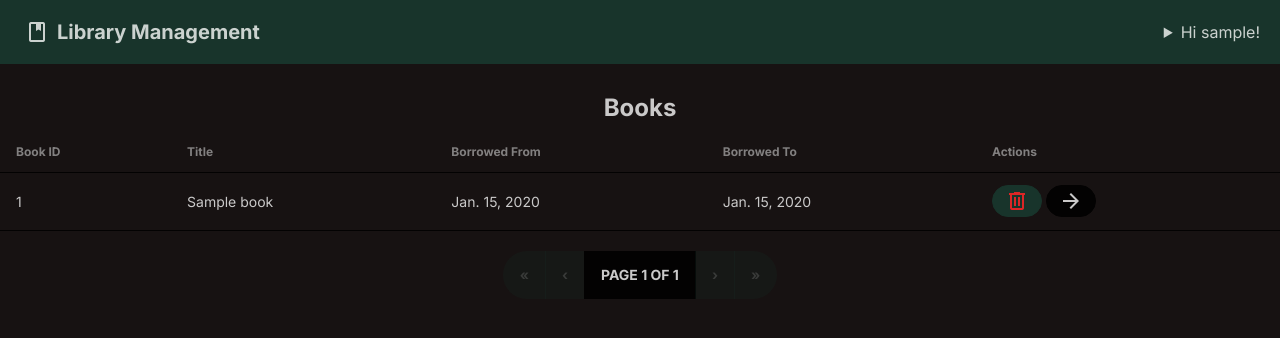
After one commit to mlhmz/library_management, a Django app: page /borrowed_books in a window 1280 px wide. The commit adds this page. Shown: the top 338 px of the page. Run offline with Django 4.2, Linux system fonts and the light colour scheme; a user stored in the database is signed in; tables that the repository leaves empty hold one stand-in row (values such as "Sample post"); style sheets or scripts are compiled from the project's sources.

Commit message:
Add borrow list view and filter backend

````diff
--- a/library/templates/base.html
+++ b/library/templates/base.html
@@ -24,6 +24,7 @@
                 <details class="dropdown dropdown-end dropdown-hover cursor-pointer">
                     <summary>Hi {{ user.username }}!</summary>
                     <ul class="p-2 shadow menu dropdown-content z-[1] bg-base-200 rounded-box">
+                        <li><a href="{% url 'borrowed_books' %}">Borrowed Books</a></li>
                         <li><a href="{% url 'logout' %}">Logout</a></li>
                     </ul>
                 </details>
--- /dev/null
+++ b/library/templates/borrowed_books.html
@@ -0,0 +1,71 @@
+{% extends "base.html" %}
+
+{% block title %}
+    Books
+{% endblock %}
+
+{% block main %}
+    <div class="flex flex-col items-center">
+        <div class="text-2xl my-2 font-bold">
+            Books
+        </div>
+        <div class="overflow-x-auto overflow-y-auto w-full">
+            <table class="table w-full">
+                <thead>
+                <tr>
+                    <th>Book ID</th>
+                    <th>Title</th>
+                    <th>Borrowed From</th>
+                    <th>Borrowed To</th>
+                    <th>Actions</th>
+                </tr>
+                </thead>
+                <tbody>
+                {% for entry in borrowed_books %}
+                    <tr>
+                        <td>{{ entry.book_id }}</td>
+                        <td>{{ entry.book.title }}</td>
+                        <td>{{ entry.borrowed_from }}</td>
+                        <td>{{ entry.borrowed_to }}</td>
+                        <td>
+                            <a class="btn btn-sm btn-neutral hover:btn-neutral-focus">
+                                    <span class="material-symbols-outlined text-red-600 cursor-pointer"
+                                          onclick="console.log('test')">delete</span>
+                            </a>
+                            <a class="btn btn-sm" href="{% url 'book_borrow' entry.book_id %}">
+                                <span class="material-symbols-outlined cursor-pointer">arrow_forward</span>
+                            </a>
+                        </td>
+                    </tr>
+                {% endfor %}
+                </tbody>
+            </table>
+        </div>
+
+
+        <div class="m-auto my-5">
+            <div class="join">
+                {% if page_obj.has_previous %}
+                    <a class="join-item btn" href="?page=1">&laquo;</a>
+                    <a class="join-item btn" href="?page={{ page_obj.previous_page_number }}">‹</a>
+                {% else %}
+                    <a class="join-item btn" disabled="true" href="?page=1">&laquo;</a>
+                    <a class="join-item btn" disabled="true">‹</a>
+                {% endif %}
+
+                <a class="join-item btn">
+                    Page {{ page_obj.number }} of {{ page_obj.paginator.num_pages }}
+                </a>
+
+                {% if page_obj.has_next %}
+                    <a class="join-item btn" href="?page={{ page_obj.next_page_number }}">›</a>
+                    <a class="join-item btn" href="?page={{ page_obj.paginator.num_pages }}">&raquo;</a>
+                {% else %}
+                    <a class="join-item btn" disabled="true">›</a>
+                    <a class="join-item btn" disabled="true">&raquo;</a>
+                {% endif %}
+            </div>
+        </div>
+    </div>
+{% endblock %}
+```
--- a/library/urls.py
+++ b/library/urls.py
@@ -4,5 +4,6 @@ from library import views
 
 urlpatterns = [
     path("", views.BookListView.as_view(), name="book_list"),
+    path("borrowed_books", views.BorrowedBooksListView.as_view(), name="borrowed_books"),
     path("borrow/<int:book_pk>", views.BookBorrowView.as_view(), name="book_borrow"),
 ]
--- a/library/views.py
+++ b/library/views.py
@@ -13,6 +13,51 @@ class BookListView(ListView):
     model = Book
     template_name = 'book_list.html'
     context_object_name = "books"
+
+    def get_queryset(self):
+        # print(self.request.content_params['deine_mama'])
+        all_books = Book.objects.all()
+
+        # filter id
+        query_id = self.request.GET.get('id')
+        if query_id is not None:
+            all_books = all_books.filter(id=query_id)
+
+        author = self.request.GET.get('author')
+        if author is not None:
+            all_books = all_books.filter(author__name__icontains=author)
+
+        title = self.request.GET.get('title')
+        if title is not None:
+            all_books = all_books.filter(title__icontains=title)
+
+        isbn = self.request.GET.get('isbn')
+        if isbn is not None:
+            all_books = all_books.filter(isbn__icontains=isbn)
+
+        genre = self.request.GET.get('genre')
+        if genre is not None:
+            genres = genre.split(',')
+            for genre in genres:
+                all_books = all_books.filter(genres__name__icontains=genre)
+
+        year = self.request.GET.get('year')
+        if year is not None:
+            all_books = all_books.filter(year__icontains=year)
+
+        all_books = all_books.order_by('-year')
+        return all_books
+
+
+class BorrowedBooksListView(ListView):
+    paginate_by = 10
+    model = BorrowEntry
+    template_name = 'borrowed_books.html'
+    context_object_name = "borrowed_books"
+
+    def get_queryset(self):
+        return BorrowEntry.objects.all().filter(customer=self.request.user).order_by('-borrowed_from').order_by(
+            '-borrowed_from')
 
 
 class BookBorrowView(CreateView):
````
